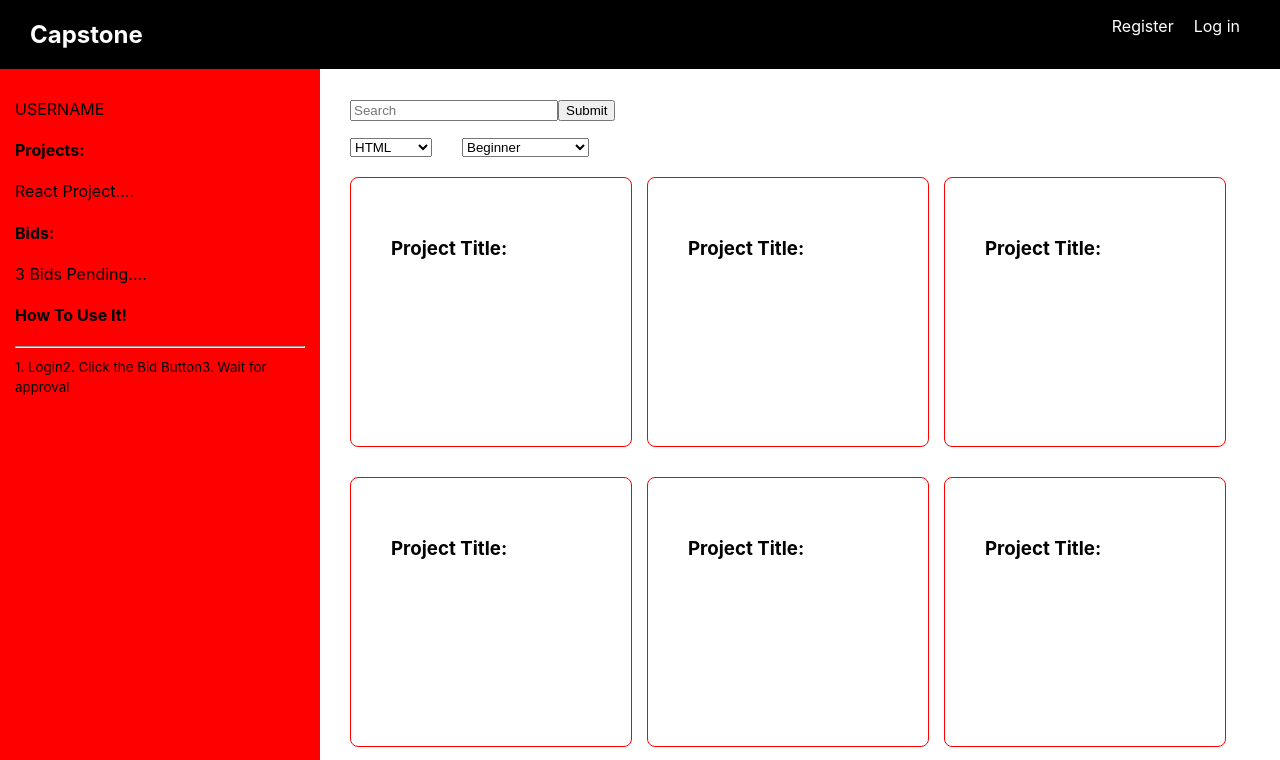
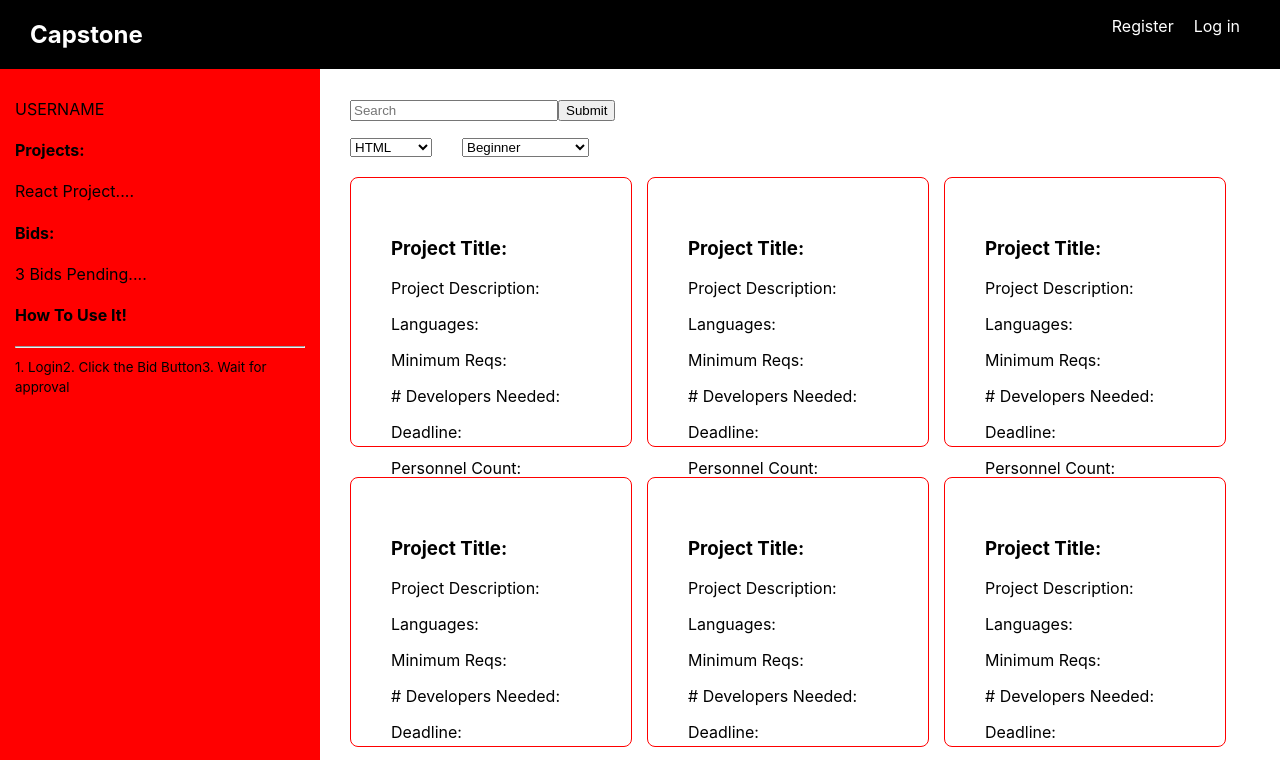
Before and after one commit to thinkful-ei-bee/A-team-capstone, a React (Create React App) app: page / in a window 1280 px wide. Shown: the top 760 px of the page. Built offline with nearby package versions, Linux system fonts and the light colour scheme.

Commit message:
uncommented project properties

```diff
--- a/src/Components/SingleProject/SingleProject.js
+++ b/src/Components/SingleProject/SingleProject.js
@@ -12,12 +12,12 @@ class SingleProject extends React.Component{
         return(
             <article className="main-single-project-square">
                 <h3>Project Title:</h3>
-                {/* <p>Project Description:</p>
+                <p>Project Description:</p>
                 <p>Languages:</p>
                 <p>Minimum Reqs:</p>
+                <p># Developers Needed:</p>
+                <p>Deadline:</p>
                 <p>Personnel Count:</p>
-                <p>Deadline:</p>
-                <p>Personnel Count:</p> */}
                 {
                     TokenService.hasAuthToken()
                     ? this.renderBidButton()
```
